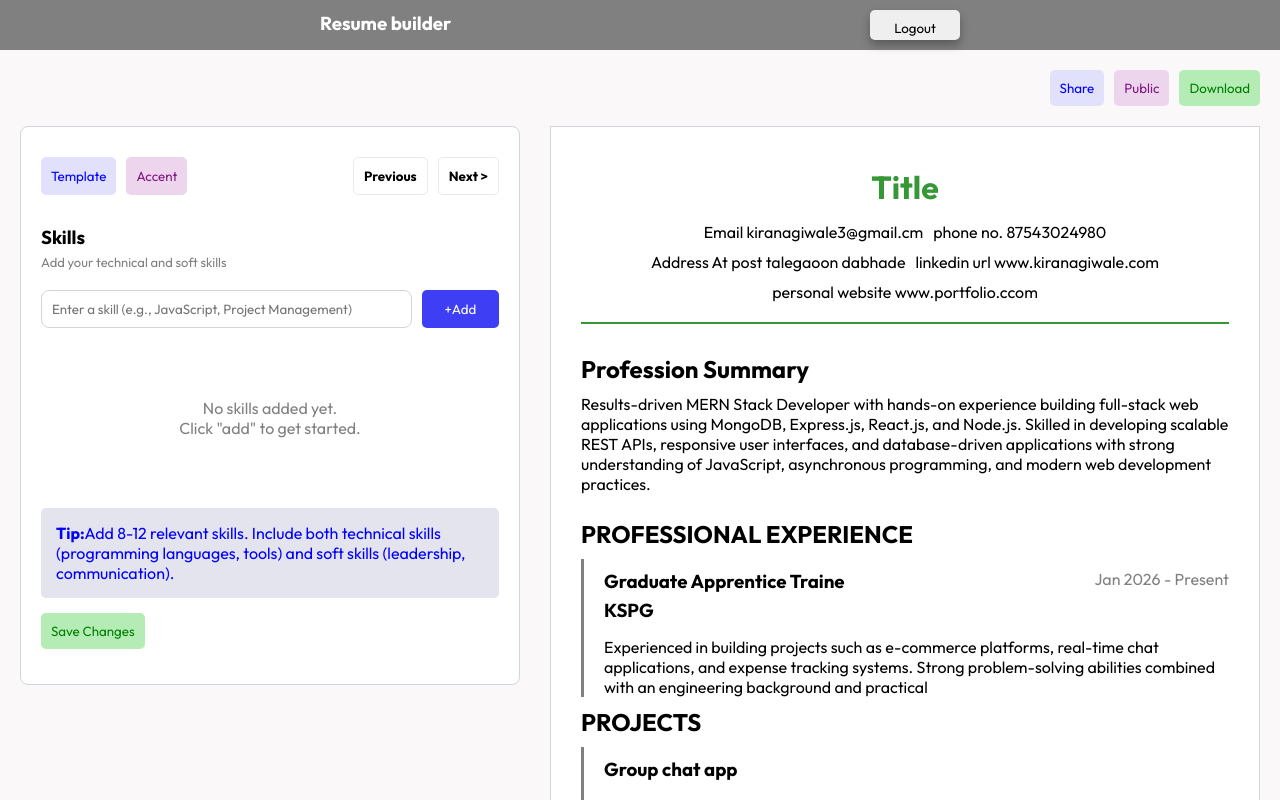
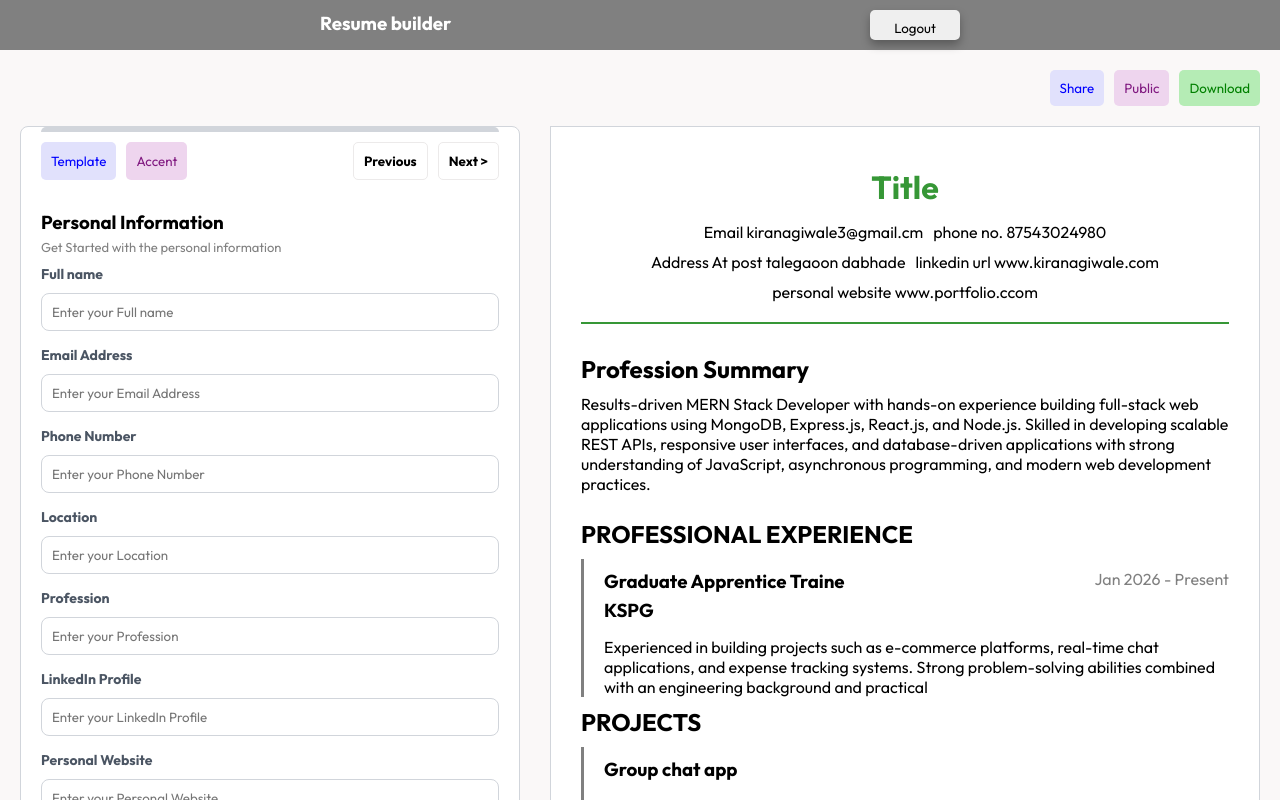
Before and after one commit to Kiran9991/Resume-builder, a React (Vite) app: page / in a window 1280 px wide. Shown: the top 800 px of the page. Built offline with nearby package versions, Linux system fonts and the light colour scheme.

Commit message:
done changes

```diff
--- a/src/components/Resume form contents/Form/Form Title buttons/FormTitleButton.jsx
+++ b/src/components/Resume form contents/Form/Form Title buttons/FormTitleButton.jsx
@@ -3,13 +3,13 @@ import React from "react";
 import styles from "./FormTitleButton.module.css";
 import styles1 from '../../../../pages/ResumeForm.module.css';
 
-export default function FormTitleButton() {
+export default function FormTitleButton({ prev, next }) {
   return (
     <div className={styles.formTitleBtn}>
       <button className={styles1.share}>Template</button>
       <button className={styles1.public}>Accent</button>
-      <button>Previous</button>
-      <button>Next {`>`}</button>
+      <button onClick={prev}>Previous</button>
+      <button onClick={next}>Next {`>`}</button>
     </div>
   );
 }
--- a/src/components/Resume form contents/Professional Summary/ProfessionalSummary.jsx
+++ b/src/components/Resume form contents/Professional Summary/ProfessionalSummary.jsx
@@ -1,19 +1,21 @@
 import React from "react";
 import Inputs from "../Form/Inputs/Inputs";
 import FormTitle from "../Form/Form Title/FormTitle";
-import styles from './ProfessionalSummary.module.css';
+import styles from "./ProfessionalSummary.module.css";
 
 export default function ProfessionalSummary() {
   return (
-    <>
-      <FormTitle
-        title={"Professional Summary"}
-        description={"Add summary for your resume here"}
-        text={'AI Enhance'}
+    <FormTitle
+      title={"Professional Summary"}
+      description={"Add summary for your resume here"}
+      text={"AI Enhance"}
+    >
+      <textarea
+        rows={6}
+        cols={70}
+        placeholder="Write a compelling professional summary that highlights your key strengths and career objectives..."
+        className={styles.textArea}
       />
-      <textarea rows={6} cols={70}
-      placeholder="Write a compelling professional summary that highlights your key strengths and career objectives..."
-      className={styles.textArea}/>
-    </>
+    </FormTitle>
   );
 }
--- a/src/pages/ResumeForm.jsx
+++ b/src/pages/ResumeForm.jsx
@@ -1,4 +1,4 @@
-import React from "react";
+import React, { useState } from "react";
 import styles from "./ResumeForm.module.css";
 import { PrintPdf } from "../components/Resume Preview/ResumePreview";
 
@@ -12,6 +12,31 @@ import Project from "../components/Resume form contents/Projects/Project";
 import Skills from "../components/Resume form contents/Skills/Skills";
 
 export default function ResumeForm() {
+  const ResumeContentArr = [
+    <PersonalDataForm />,
+    <ProfessionalSummary />,
+    <ProfessionalExp />,
+    <Education />,
+    <Project />,
+    <Skills />,
+  ];
+
+  const limitOfResumeContent = ResumeContentArr.length - 1;
+
+  const [count, setCount] = useState(0);
+
+  let content = ResumeContentArr.find((_, idx) => count == idx);
+
+  const percentage = Math.floor((count / limitOfResumeContent) * 100);
+
+  const increamentCount = () => {
+    count < limitOfResumeContent && setCount((prev) => prev + 1);
+  };
+
+  const decrementCount = () => {
+    count > 0 && setCount((prev) => prev - 1);
+  };
+
   return (
     <div className={styles.resumeContainer}>
       <div className={styles.btnSection}>
@@ -24,13 +49,14 @@ export default function ResumeForm() {
 
       <div className={styles.resumeFormContainer}>
         <div className={styles.formSection}>
-          <FormTitleButton/>
-          {/* <PersonalDataForm /> */}
-          {/* <ProfessionalSummary/> */}
-          {/* <ProfessionalExp/> */}
-          {/* <Education/> */}
-          {/* <Project/> */}
-          <Skills/>
+          <div className={styles.indicator}>
+            <div
+              className={styles.i1}
+              style={{ width: `${percentage}%` }}
+            ></div>
+          </div>
+          <FormTitleButton prev={decrementCount} next={increamentCount} />
+          {content}
           <div className={styles.saveBth}>
             <button className={styles.downloadbtn}>Save Changes</button>
           </div>
--- a/src/pages/ResumeForm.module.css
+++ b/src/pages/ResumeForm.module.css
@@ -51,6 +51,7 @@
   justify-content: space-between;
   background-color: rgb(250, 248, 248);
   gap: 30px;
+  position: relative;
 }
 
 .formSection {
@@ -60,8 +61,26 @@
   height: 100%;
   width: 100%;
   max-width: 500px;
-  padding: 20px;
+  padding: 0px 20px 20px 20px;
   border: 1px solid #d1d5db;
+  /* overflow: hidden; */
+}
+
+.indicator {
+  height: 5px;
+  width: 100%;
+  background-color: #d1d5db;
+  /* position: absolute; */
+  border-top-left-radius: 0.5rem;
+  border-top-right-radius: 0.5rem;
+  overflow: hidden;
+}
+
+.i1 {
+  height: 100%;
+  width: 0%;
+  background-color: rgb(15, 197, 15);
+  transition: 1s ease-in;
 }
 
 @media (max-width: 768px) {
```
